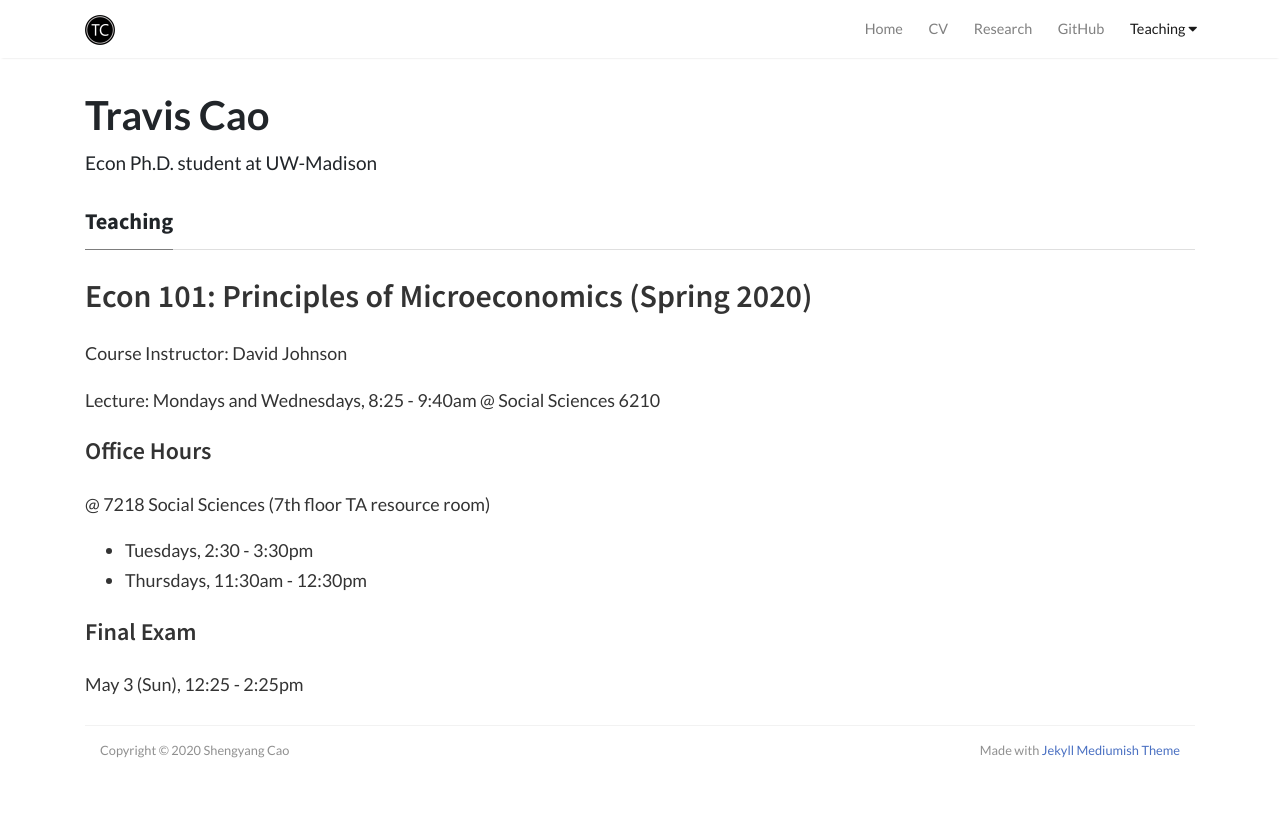
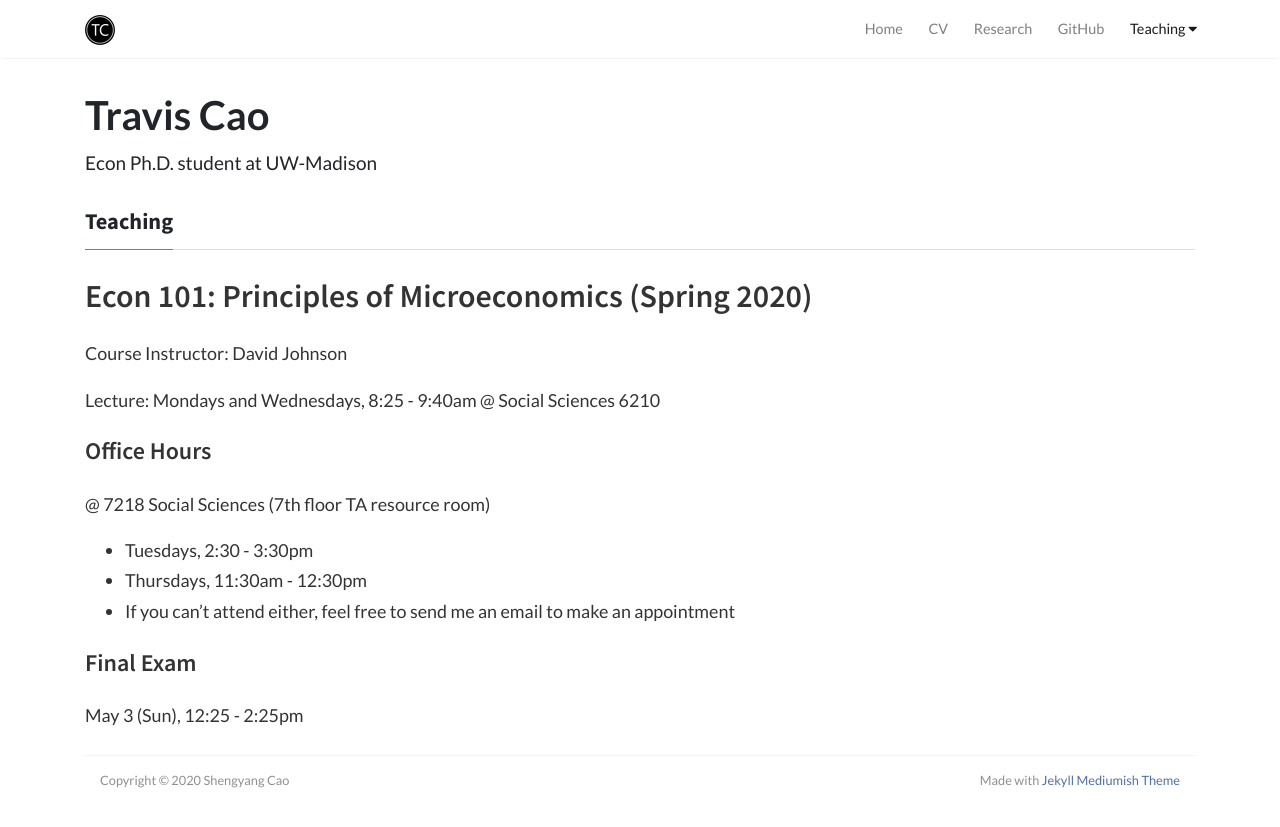
Before and after one commit to scaotravis/scaotravis.github.io, a Jekyll site: the page built from _posts/2019-07-09-teaching-sp-101.md, in a window 1280 px wide. Shown: the top 827 px of the page. Built offline with Jekyll 4.4.1, drawn with Linux system fonts in a browser that asks for light colours; nearby versions of some CDN libraries; comment, search, counter and statistics services are not loaded.

Commit message:
OH update

```diff
--- a/_posts/2019-07-09-teaching-sp-101.md
+++ b/_posts/2019-07-09-teaching-sp-101.md
@@ -16,6 +16,7 @@ Lecture: Mondays and Wednesdays, 8:25 - 9:40am @ Social Sciences 6210
 @ 7218 Social Sciences (7th floor TA resource room)
 * Tuesdays, 2:30 - 3:30pm
 * Thursdays, 11:30am - 12:30pm
+* If you can't attend either, feel free to send me an email to make an appointment
 
 #### Final Exam
 May 3 (Sun), 12:25 - 2:25pm
```
Also changed, not shown: 2 other files.
